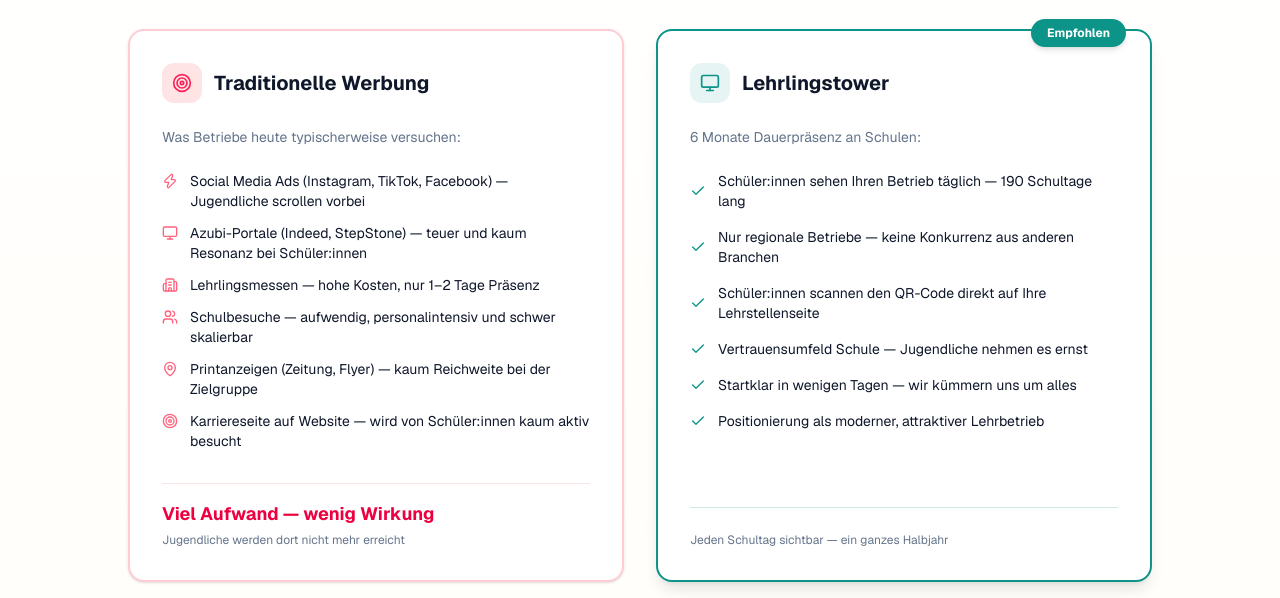
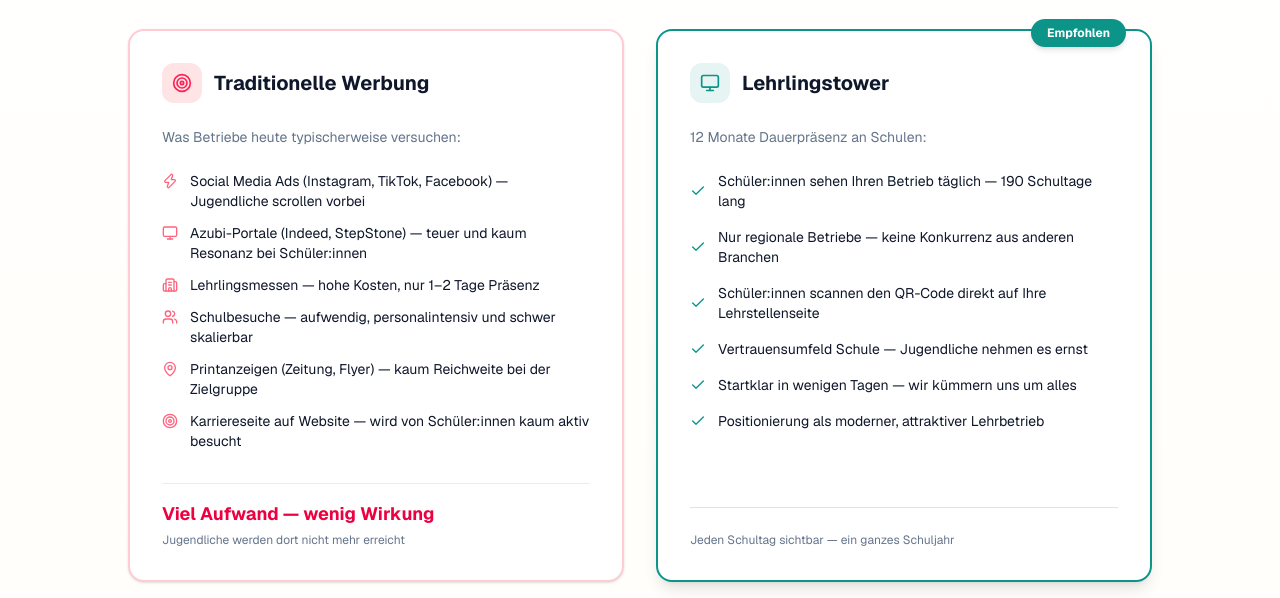
Before and after one commit to LucaSalesi-oss/lehrlingstower, a Next.js app: page / in a window 1280 px wide. Shown: the part 6200-6798 px from the top of the page. Built offline with nearby package versions, Linux system fonts and the light colour scheme.

Commit message:
Change duration from 6 months/Halbjahr to 12 months/Schuljahr
Co-Authored-By: Claude Opus 4.6 <noreply@anthropic.com>

```diff
--- a/src/app/page.tsx
+++ b/src/app/page.tsx
@@ -560,7 +560,7 @@ function CostComparison() {
               </div>
               <h3 className="text-xl font-bold text-foreground">Lehrlingstower</h3>
             </div>
-            <p className="text-sm text-muted mb-6">6 Monate Dauerpräsenz an Schulen:</p>
+            <p className="text-sm text-muted mb-6">12 Monate Dauerpräsenz an Schulen:</p>
             <ul className="space-y-4 mb-8 flex-1">
               <li className="flex items-center gap-3">
                 <Check className="w-4 h-4 text-primary shrink-0" />
@@ -588,7 +588,7 @@ function CostComparison() {
               </li>
             </ul>
             <div className="border-t border-primary/20 pt-4">
-              <p className="text-xs text-muted mt-2">Jeden Schultag sichtbar — ein ganzes Halbjahr</p>
+              <p className="text-xs text-muted mt-2">Jeden Schultag sichtbar — ein ganzes Schuljahr</p>
             </div>
           </div>
           </ScrollReveal>
```
